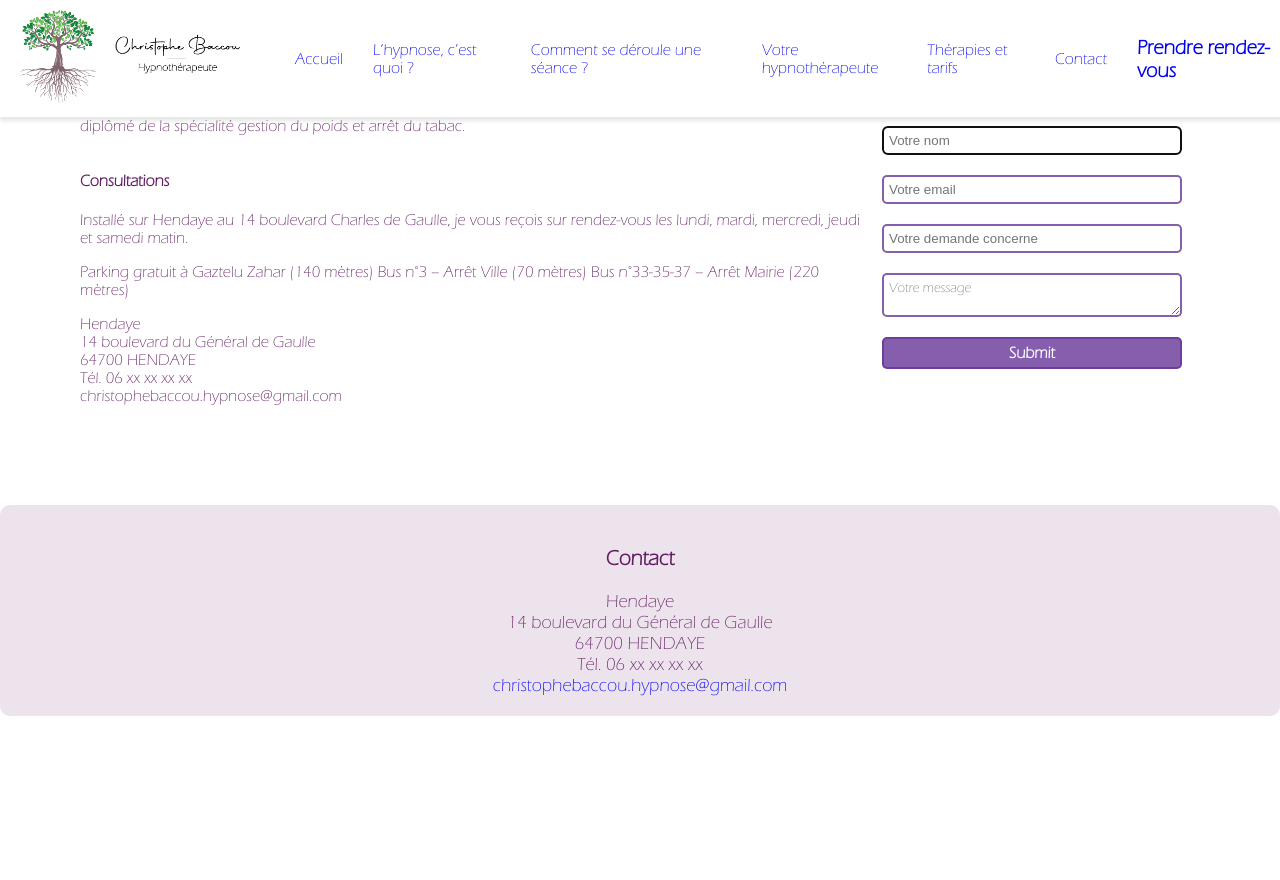
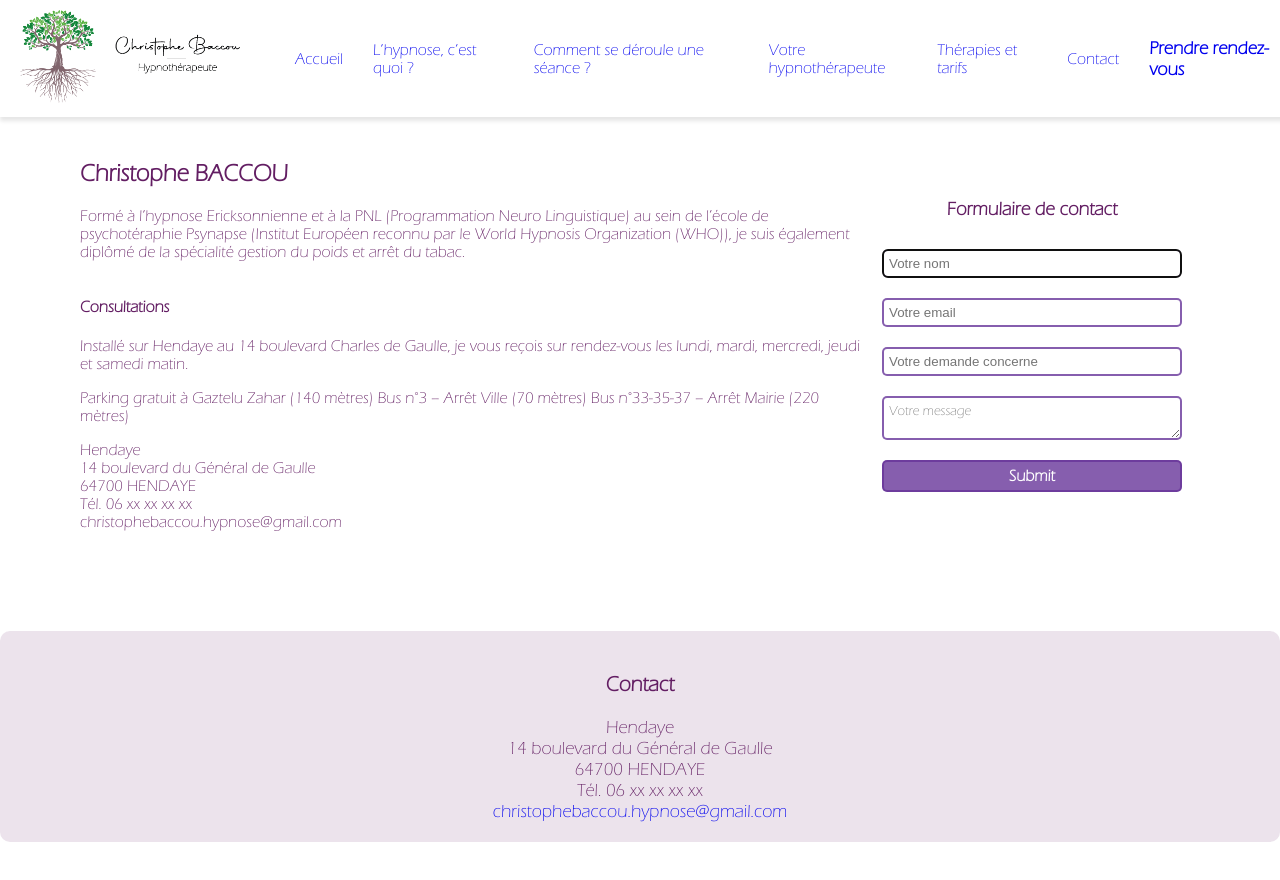
Before and after one commit to nicoriera/hypnose-frontend, a React (Create React App) app: page /contact in a window 1280 px wide. Shown: the top 880 px of the page. Before the commit the page ends 816 px from the top, so only its background shows below. Built offline with nearby package versions, Linux system fonts and the light colour scheme.

Commit message:
update page with classname container

```diff
--- a/src/App.css
+++ b/src/App.css
@@ -4,7 +4,7 @@
   --bloc-bg-color-20: rgba(99, 30, 99, 0.123);
   --border-border-color: rgb(99, 30, 99);
   --shadow: 0 4px 4px hsl(0deg 0% 0% / 0.1);
-  --text-courant: 20px;
+  --text-courant: 18px;
   --text-color:rgb(99, 30, 99);
   --line-height: 30px;
 }
@@ -237,6 +237,7 @@ margin-left: 30px;
   width: 20%;
   height: 100%;
   margin-right: 20px;
+  border-radius: 10px;
 }
 .seance-image img{
   width: 100%;
@@ -245,12 +246,21 @@ margin-left: 30px;
   border-radius: 10px;
   box-shadow: var(--shadow);
 }
+
+/* QUI */
+.qui-textes{
+  margin-top: 40px;
+}
 /* THERAPIES TARIFS */
+.container-blocs{
+  display: flex;
+  flex-direction: column;
+}
 .container-tarifs,.container-therapies {
   display: flex;
   flex-direction:column;
   align-items: center;
-
+  margin-top: 40px;
 }
 .tarifs-blocs, .therapies-blocs{
   display: flex;
@@ -266,7 +276,6 @@ margin-left: 30px;
   width: 200px;
   min-height: 450px;
   border-radius: 10px;
-
 }
 .tarif-titre, .therapie-titre {
   display: flex;
@@ -294,6 +303,7 @@ margin-left: 30px;
   display: flex;
   align-items: center;
   justify-content: space-around;
+  margin-top: 40px;
 }
 .infos-contact {
   display: flex;
--- a/src/pages/Contact.js
+++ b/src/pages/Contact.js
@@ -45,11 +45,11 @@ const Contact = () => {
   });
 
   return (
-    <div>
+    <div className="container">
       <div className="container-contact">
         <div className="infos-contact">
           <div className="info-christophe">
-            <h4>Christophe BACCOU</h4>
+            <h2>Christophe BACCOU</h2>
             <p>
               Formé à l’hypnose Ericksonnienne et à la PNL (Programmation Neuro
               Linguistique) au sein de l’école de psychotéraphie Psynapse
--- a/src/pages/Qui.js
+++ b/src/pages/Qui.js
@@ -2,7 +2,8 @@ import React from "react";
 
 const Qui = () => {
   return (
-    <div>
+    <div className="container">
+    <div className="qui-textes">
       <h2>Votre hypnothérapeute</h2>
       <p>
         Le mystère qui entoure le fonctionnement du cerveau a toujours attiré ma
@@ -27,6 +28,8 @@ const Qui = () => {
         mètres) Bus n°33-35-37 – Arrêt Mairie (220 mètres)
       </p>
     </div>
+
+    </div>
   );
 };
 
--- a/src/pages/Therapies.js
+++ b/src/pages/Therapies.js
@@ -9,7 +9,8 @@ import Depassement from "../components/Depassement"
 
 const Therapies = () => {
   return (
-     <div>
+  <div className="container">
+  <div className="container-blocs">
   <div className="container-tarifs">
       <h2>Tarifs</h2>
       <div className="tarifs-blocs">
@@ -34,8 +35,7 @@ J’accompagne votre enfant / adolescent avec bienveillance."
 
         <Tarif
         tarif="Tarif réduit"
-        etudiant="Étudiant
-"
+        etudiant="Étudiant"
         demandeur="Demandeur d'emploi"
         rsa="RSA"
         infos="Pensez à prendre votre justificatif, sinon le prix sera celui d’une séance adulte."
@@ -62,8 +62,6 @@ J’accompagne votre enfant / adolescent avec bienveillance."
         color="lightpink"
         />
       </div>
-
-
     </div>
     <div className="container-therapies">
     <h2>Thérapies</h2>
@@ -106,7 +104,7 @@ J’accompagne votre enfant / adolescent avec bienveillance."
         color="lightyellow"
       />
       </div>
-
+    </div>
   </div>
    </div>
 
```
Lines whose indentation alone changed are shown as unchanged.
